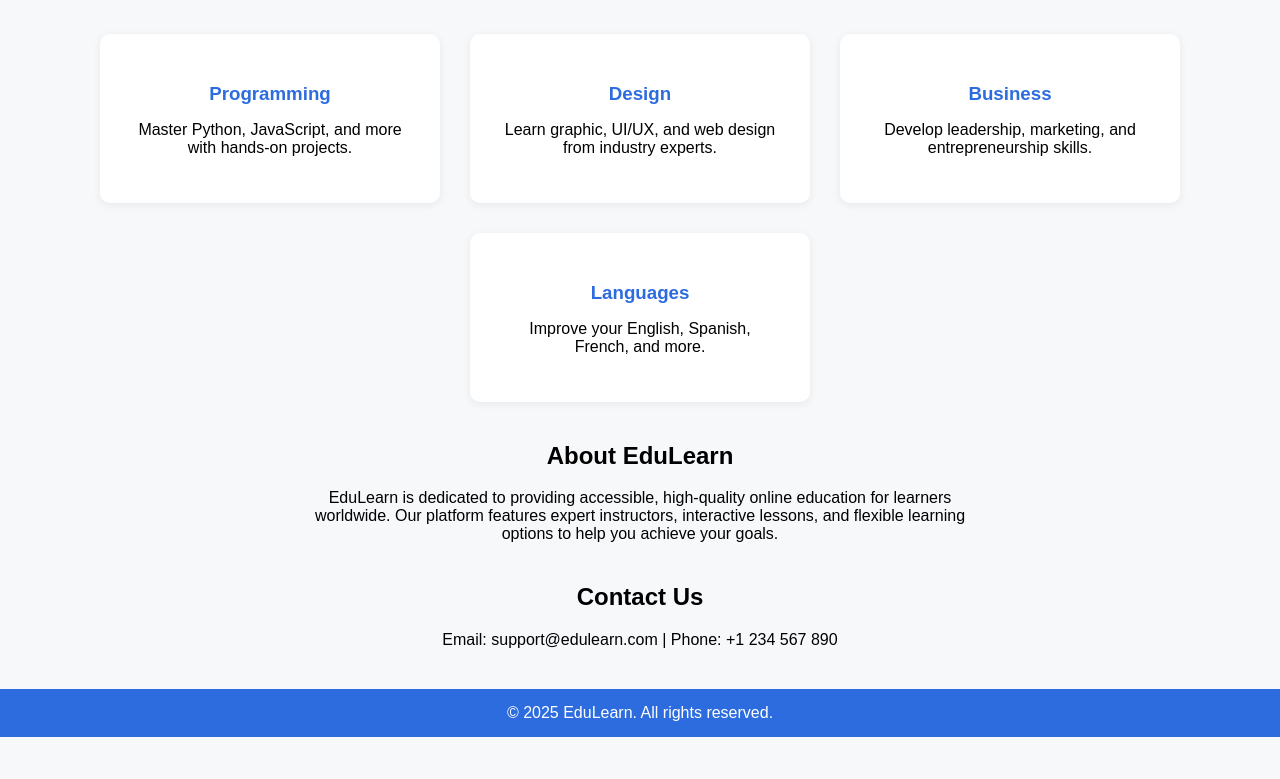
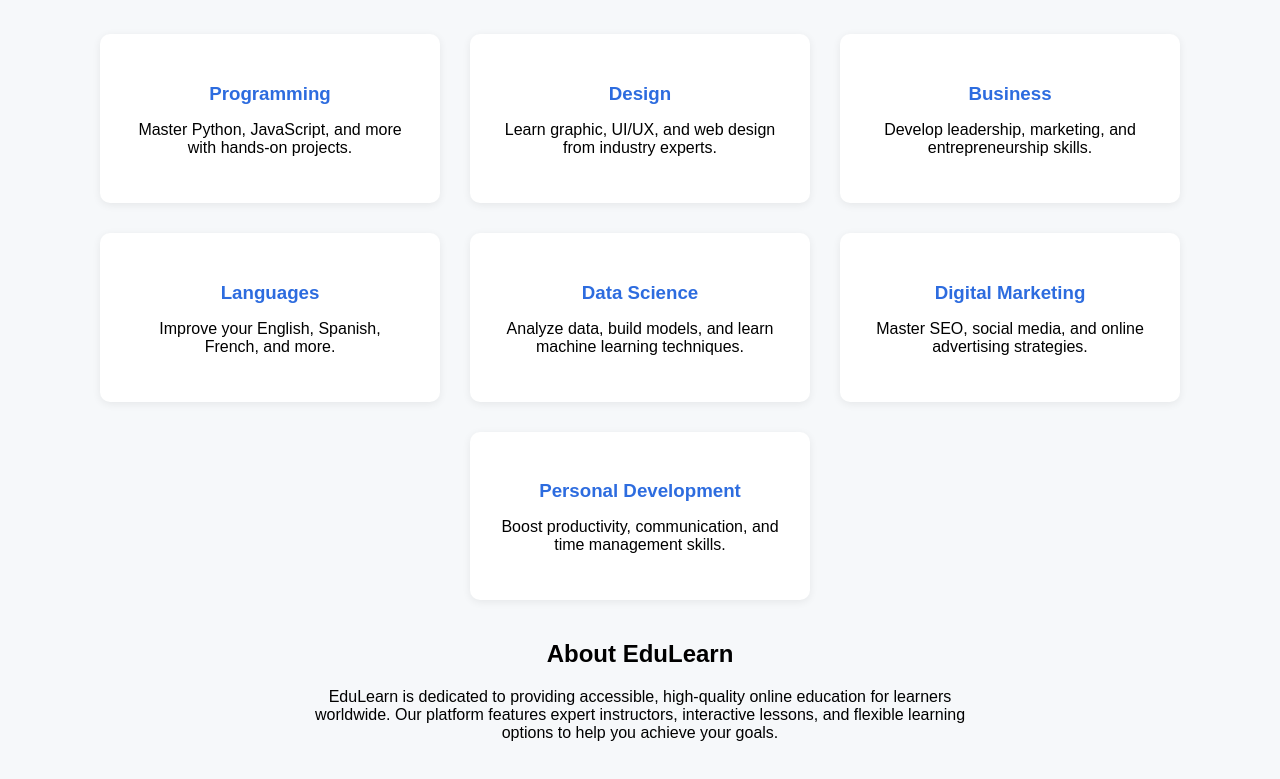
Before and after one commit to tejin07/Project3, a plain HTML site: page index.html in a window 1280 px wide. Shown: the part 496-1275 px from the top of the page. Before the commit the page ends 1233 px from the top, so only its background shows below. Drawn offline with Linux system fonts and the light colour scheme.

Commit message:
Add more course names to Courses section

```diff
--- a/index.html
+++ b/index.html
@@ -58,6 +58,18 @@
             <h3>Languages</h3>
             <p>Improve your English, Spanish, French, and more.</p>
         </div>
+            <div class="feature">
+                <h3>Data Science</h3>
+                <p>Analyze data, build models, and learn machine learning techniques.</p>
+            </div>
+            <div class="feature">
+                <h3>Digital Marketing</h3>
+                <p>Master SEO, social media, and online advertising strategies.</p>
+            </div>
+            <div class="feature">
+                <h3>Personal Development</h3>
+                <p>Boost productivity, communication, and time management skills.</p>
+            </div>
     </section>
     <section id="about" style="max-width:700px;margin:40px auto;text-align:center;">
         <h2>About EduLearn</h2>
```
